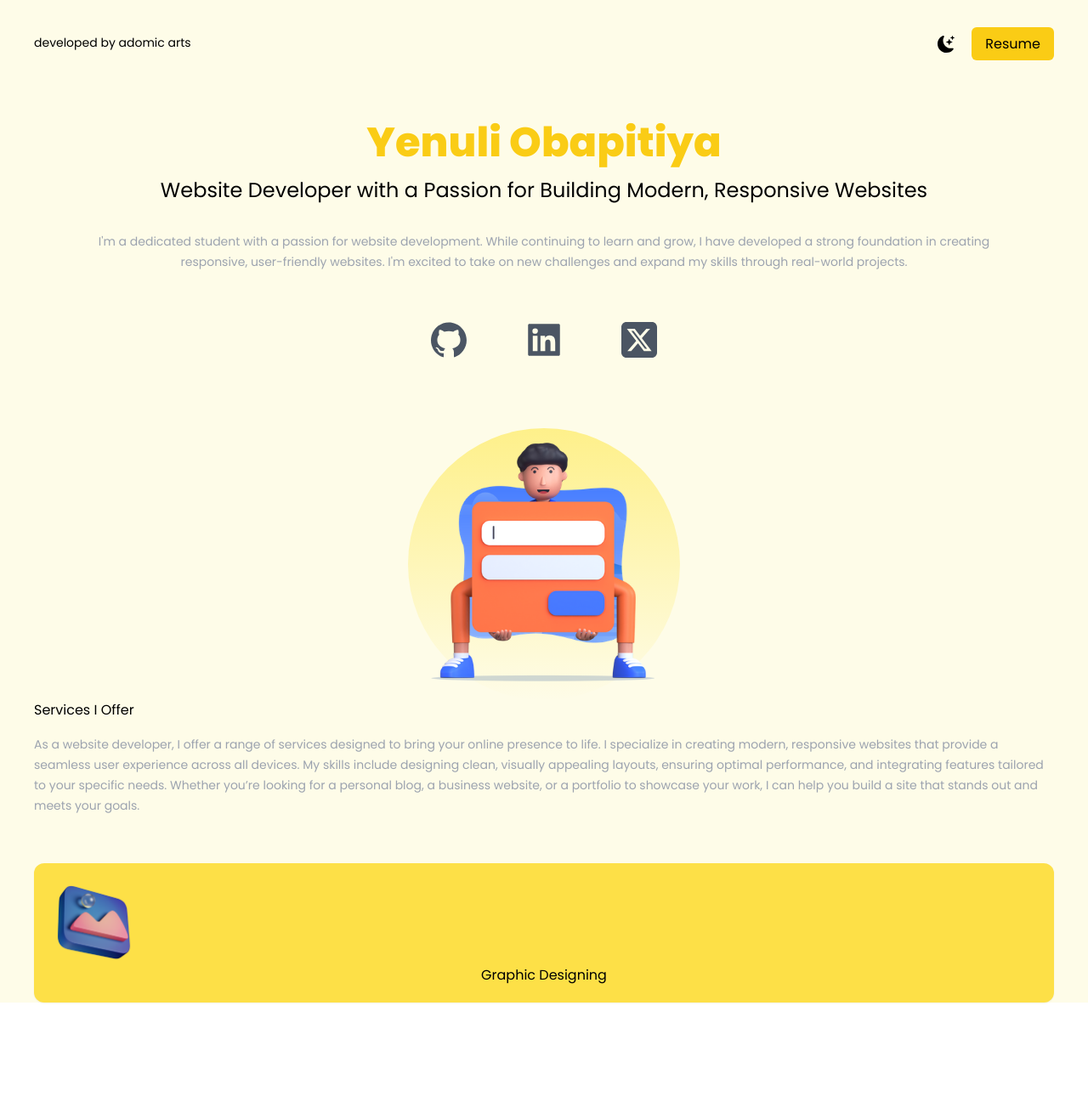
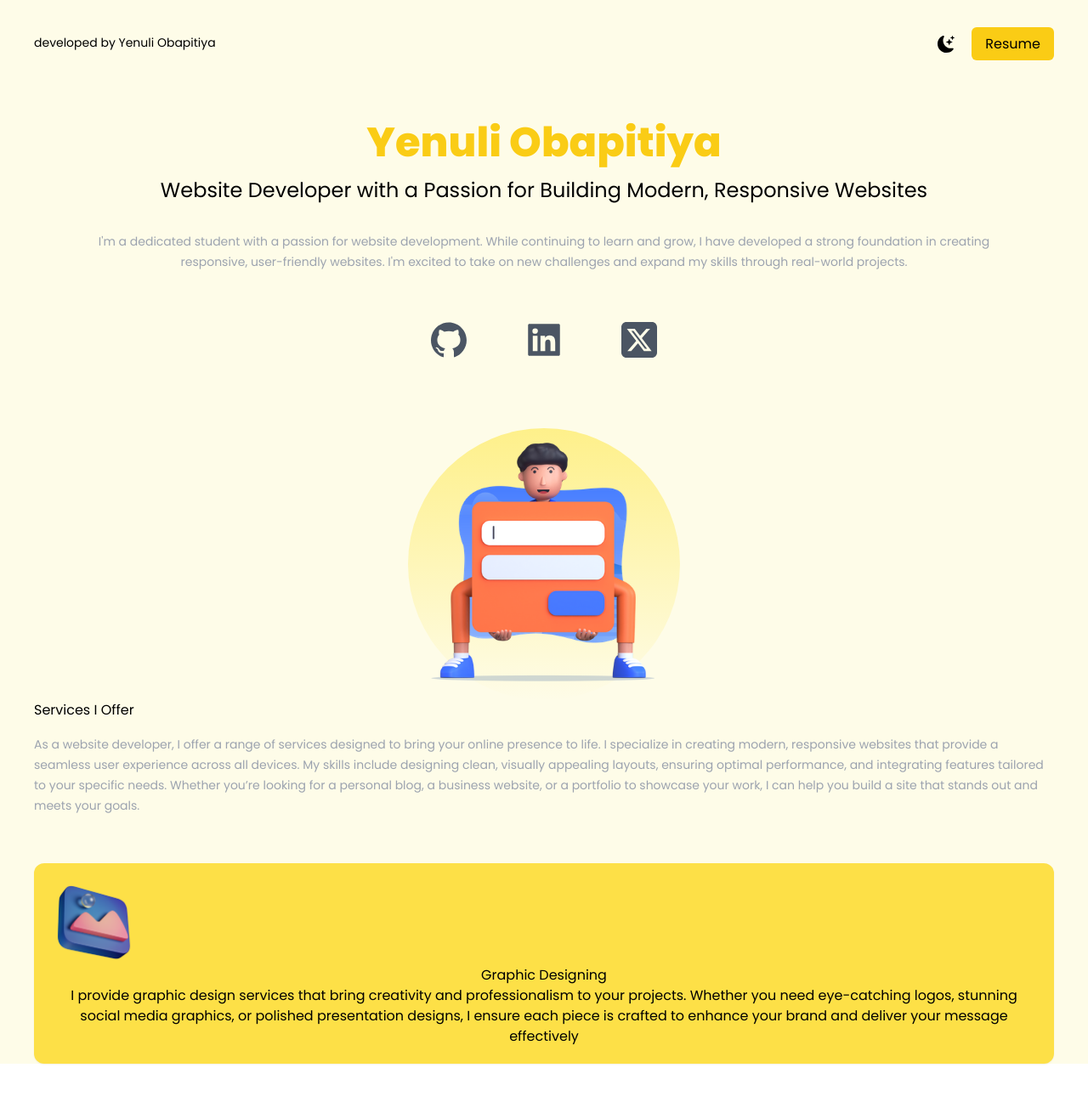
Before and after one commit to yenuliobapitiya/portfolio_website, a Next.js app: page / in a window 1280 px wide. Shown: the whole page at 85% size. Before the commit the page ends 1220 px from the top, so only its background shows below. Built offline with nearby package versions, Linux system fonts and the light colour scheme.

Commit message:
done, without animations and backend

```diff
--- a/pages/index.tsx
+++ b/pages/index.tsx
@@ -32,7 +32,7 @@ export default function Home() {
         <section>
           {/* nav */}
           <nav className="py-10 flex justify-between">
-            <h1 className="text-sm">developed by adomic arts</h1>
+            <h1 className="text-sm">developed by Yenuli Obapitiya</h1>
             <ul className="flex items-center">
               {/* icon */}
               <li>
@@ -78,7 +78,7 @@ export default function Home() {
         {/* services */}
         <section>
           <div>
-            <h2>Services I Offer</h2>
+            <h2 className="">Services I Offer</h2>
             <p className="text-sm py-4 text-gray-400 leading-6">As a website developer,
                I offer a range of services designed to bring your online presence to life.
                I specialize in creating modern, responsive websites that provide a seamless
@@ -94,7 +94,9 @@ export default function Home() {
             <div className="bg-yellow-300 text-center shadow-sm p-5 rounded-xl my-10">
               <Image src={graphicDesign} alt="design image" width={100} height={100}/>
               <h2>Graphic Designing</h2>
-              <p></p>
+              <p>I provide graphic design services that bring creativity and professionalism to your projects.
+                 Whether you need eye-catching logos, stunning social media graphics, or polished presentation designs,
+                 I ensure each piece is crafted to enhance your brand and deliver your message effectively</p>
             </div>
           </div>
         </section>
```
